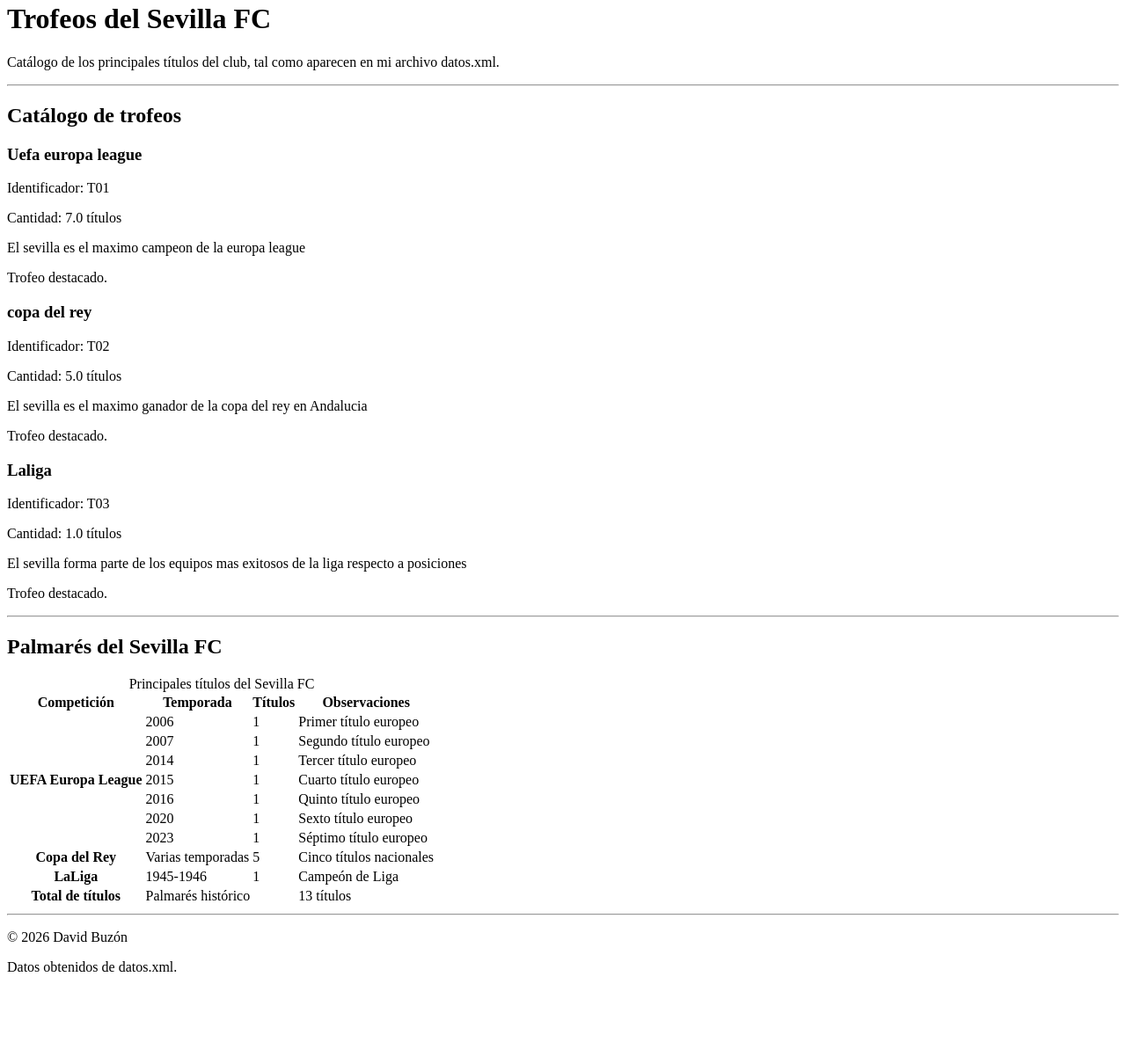
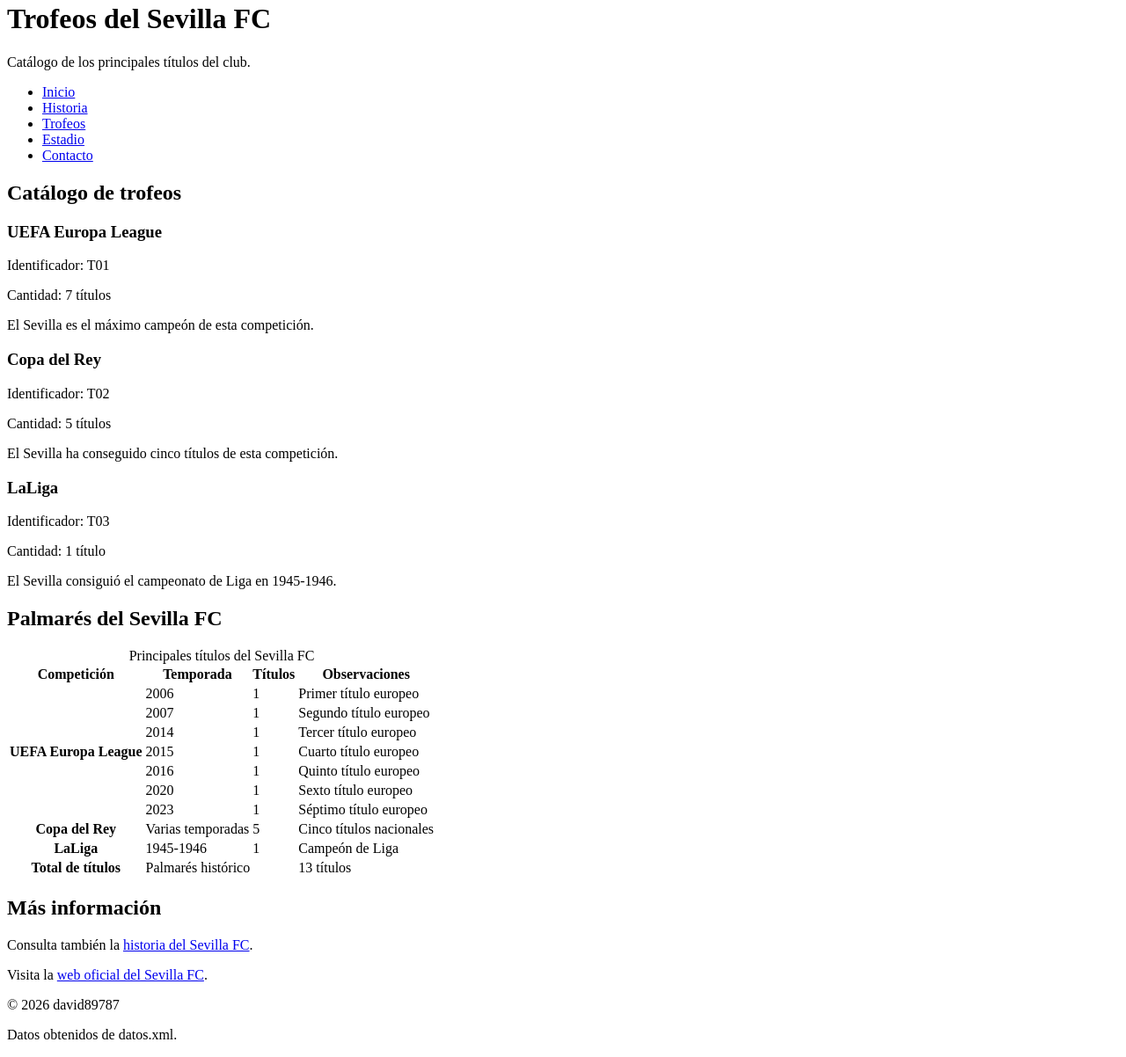
Before and after one commit to David89787/Proyecto-Integrador-LM-2026, a plain HTML site: page proyecto lenguaje de marcas/trofeos.html in a window 1280 px wide. Shown: the part 18-1220 px from the top of the page at 88% size. Before the commit the page ends 1143 px from the top, so only its background shows below. Drawn offline with Linux system fonts and the light colour scheme.

Commit message:
feat: estructura semantica en trofeos y estadio

```diff
--- a/proyecto lenguaje de marcas/estadio.html
+++ b/proyecto lenguaje de marcas/estadio.html
@@ -1,54 +1,84 @@
+
 <!DOCTYPE html>
 <html lang="es">
 <head>
   <meta charset="UTF-8">
   <meta name="viewport" content="width=device-width, initial-scale=1.0">
   <title>Estadio | Sevilla FC</title>
-  <meta name="description" content="Datos del estadio Ramón Sánchez-Pizjuán, la casa del Sevilla FC.">
-  <meta name="keywords" content="Sevilla FC, estadio, Ramón Sánchez-Pizjuán, Sevilla, partidos">
-  <meta name="author" content="David Buzón">
+  <meta name="description" content="Datos del estadio Ramón Sánchez-Pizjuán.">
+  <meta name="keywords" content="Sevilla FC, estadio, Ramón Sánchez-Pizjuán, Sevilla">
+  <meta name="author" content="david89787">
+  <link rel="stylesheet" href="css/estilos.css">
 </head>
+
 <body>
 
-  <!-- Cabecera -->
-  <div>
+  <header>
     <h1>El estadio Ramón Sánchez-Pizjuán</h1>
-    <p>La casa del Sevilla FC, donde juega todos sus partidos como local.</p>
-  </div>
+    <p>La casa del Sevilla FC.</p>
 
-  <hr>
+    <nav>
+      <ul>
+        <li><a href="index.html">Inicio</a></li>
+        <li><a href="historia.html">Historia</a></li>
+        <li><a href="trofeos.html">Trofeos</a></li>
+        <li><a href="estadio.html">Estadio</a></li>
+        <li><a href="contacto.html">Contacto</a></li>
+      </ul>
+    </nav>
+  </header>
 
-  <div>
+  <main>
+
+    <section>
       <h2>Sobre el estadio</h2>
+
+      <article>
+        <h3>La casa del Sevilla FC</h3>
         <p>
-      El estadio Ramón Sánchez-Pizjuán está en la ciudad de Sevilla y es el
-      campo donde la afición sevillista anima al equipo.
+          El estadio Ramón Sánchez-Pizjuán está en la ciudad de Sevilla
+          y es el campo donde la afición sevillista anima al equipo.
         </p>
         <p>
-      Allí se han vivido noches europeas muy importantes para la historia del club.
+          Allí se han vivido noches europeas muy importantes
+          para la historia del club.
         </p>
-  </div>
+      </article>
 
-  <hr>
+      <article>
+        <h3>La afición sevillista</h3>
+        <p>
+          El estadio es un lugar de encuentro para los aficionados
+          que acompañan al equipo durante sus partidos como local.
+        </p>
+      </article>
+    </section>
 
-  <!--  ficha -->
-  <div>
+    <section>
       <h2>Ficha del estadio</h2>
-    <p>Datos básicos:</p>
+
+      <p>Datos básicos del estadio:</p>
+
       <pre>
 Nombre   : Ramón Sánchez-Pizjuán
 Ciudad   : Sevilla
 Equipo   : Sevilla FC
 Uso      : partidos como local
       </pre>
-  </div>
+    </section>
 
-  <hr>
+    <aside>
+      <h2>Información adicional</h2>
+      <p>Consulta los <a href="trofeos.html">trofeos del Sevilla FC</a>.</p>
+      <p>Más información en la <a href="https://sevillafc.es/">web oficial</a>.</p>
+    </aside>
 
-  <!-- Pie de página -->
-  <div>
-    <p>&copy; 2026 David Buzón</p>
-    <p>Más información en la web oficial del club.</p>
-  </div>
+  </main>
+
+  <footer>
+    <p id="firma-david89787">© 2026 david89787</p>
+    <p>Proyecto de Lenguajes de Marcas, 1.º DAM.</p>
+  </footer>
+
 </body>
 </html>
--- a/proyecto lenguaje de marcas/trofeos.html
+++ b/proyecto lenguaje de marcas/trofeos.html
@@ -1,60 +1,61 @@
+
 <!DOCTYPE html>
 <html lang="es">
 <head>
   <meta charset="UTF-8">
   <meta name="viewport" content="width=device-width, initial-scale=1.0">
   <title>Trofeos | Sevilla FC</title>
-  <meta name="description" content="Catálogo de los principales trofeos del Sevilla FC: Europa League, Copa del Rey y Liga.">
+  <meta name="description" content="Catálogo de los principales trofeos del Sevilla FC.">
   <meta name="keywords" content="Sevilla FC, trofeos, Europa League, Copa del Rey, Liga">
-  <meta name="author" content="David Buzón">
+  <meta name="author" content="david89787">
+  <link rel="stylesheet" href="css/estilos.css">
 </head>
+
 <body>
 
+  <header>
+    <h1>Trofeos del Sevilla FC</h1>
+    <p>Catálogo de los principales títulos del club.</p>
 
-  <!-- Cabecera -->
-  <div>
-    <h1>Trofeos del Sevilla FC</h1>
-    <p>Catálogo de los principales títulos del club, tal como aparecen en mi archivo datos.xml.</p>
-  </div>
+    <nav>
+      <ul>
+        <li><a href="index.html">Inicio</a></li>
+        <li><a href="historia.html">Historia</a></li>
+        <li><a href="trofeos.html">Trofeos</a></li>
+        <li><a href="estadio.html">Estadio</a></li>
+        <li><a href="contacto.html">Contacto</a></li>
+      </ul>
+    </nav>
+  </header>
 
-  <hr>
+  <main>
 
-  <!-- catálogo de trofeos  -->
-  <div>
+    <section>
       <h2>Catálogo de trofeos</h2>
 
-    <!-- Trofeo T01 -->
-    <div>
-      <h3>Uefa europa league</h3>
+      <article>
+        <h3>UEFA Europa League</h3>
         <p>Identificador: T01</p>
-      <p>Cantidad: 7.0 títulos</p>
-      <p>El sevilla es el maximo campeon de la europa league</p>
-      <p>Trofeo destacado.</p>
-    </div>
+        <p>Cantidad: 7 títulos</p>
+        <p>El Sevilla es el máximo campeón de esta competición.</p>
+      </article>
 
-    <!-- Trofeo T02 -->
-    <div>
-      <h3>copa del rey</h3>
+      <article>
+        <h3>Copa del Rey</h3>
         <p>Identificador: T02</p>
-      <p>Cantidad: 5.0 títulos</p>
-      <p>El sevilla es el maximo ganador de la copa del rey en Andalucia</p>
-      <p>Trofeo destacado.</p>
-    </div>
+        <p>Cantidad: 5 títulos</p>
+        <p>El Sevilla ha conseguido cinco títulos de esta competición.</p>
+      </article>
 
-    <!-- Trofeo T03 -->
-    <div>
-      <h3>Laliga</h3>
+      <article>
+        <h3>LaLiga</h3>
         <p>Identificador: T03</p>
-      <p>Cantidad: 1.0 títulos</p>
-      <p>El sevilla forma parte de los equipos mas exitosos de la liga respecto a posiciones</p>
-      <p>Trofeo destacado.</p>
-    </div>
-  </div>
+        <p>Cantidad: 1 título</p>
+        <p>El Sevilla consiguió el campeonato de Liga en 1945-1946.</p>
+      </article>
+    </section>
 
-  <hr>
-
-    <!-- Tabla de los principales títulos conseguidos por el Sevilla FC -->
-  <div>
+    <section>
       <h2>Palmarés del Sevilla FC</h2>
 
       <table>
@@ -82,36 +83,12 @@
             <td>1</td>
             <td>Primer título europeo</td>
           </tr>
-        <tr>
-          <td>2007</td>
-          <td>1</td>
-          <td>Segundo título europeo</td>
-        </tr>
-        <tr>
-          <td>2014</td>
-          <td>1</td>
-          <td>Tercer título europeo</td>
-        </tr>
-        <tr>
-          <td>2015</td>
-          <td>1</td>
-          <td>Cuarto título europeo</td>
-        </tr>
-        <tr>
-          <td>2016</td>
-          <td>1</td>
-          <td>Quinto título europeo</td>
-        </tr>
-        <tr>
-          <td>2020</td>
-          <td>1</td>
-          <td>Sexto título europeo</td>
-        </tr>
-        <tr>
-          <td>2023</td>
-          <td>1</td>
-          <td>Séptimo título europeo</td>
-        </tr>
+          <tr><td>2007</td><td>1</td><td>Segundo título europeo</td></tr>
+          <tr><td>2014</td><td>1</td><td>Tercer título europeo</td></tr>
+          <tr><td>2015</td><td>1</td><td>Cuarto título europeo</td></tr>
+          <tr><td>2016</td><td>1</td><td>Quinto título europeo</td></tr>
+          <tr><td>2020</td><td>1</td><td>Sexto título europeo</td></tr>
+          <tr><td>2023</td><td>1</td><td>Séptimo título europeo</td></tr>
           <tr>
             <th scope="row">Copa del Rey</th>
             <td>Varias temporadas</td>
@@ -134,14 +111,20 @@
           </tr>
         </tfoot>
       </table>
-  </div>
+    </section>
 
-  <hr>
+    <aside>
+      <h2>Más información</h2>
+      <p>Consulta también la <a href="historia.html">historia del Sevilla FC</a>.</p>
+      <p>Visita la <a href="https://sevillafc.es/">web oficial del Sevilla FC</a>.</p>
+    </aside>
 
-  <!-- Pie de página -->
-  <div>
-    <p>&copy; 2026 David Buzón</p>
+  </main>
+
+  <footer>
+    <p id="firma-david89787">© 2026 david89787</p>
     <p>Datos obtenidos de datos.xml.</p>
-  </div>
+  </footer>
+
 </body>
 </html>
```
Lines whose indentation alone changed are shown as unchanged.
